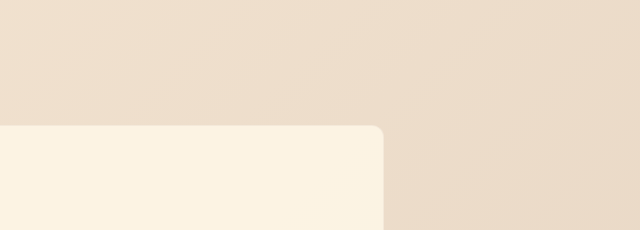
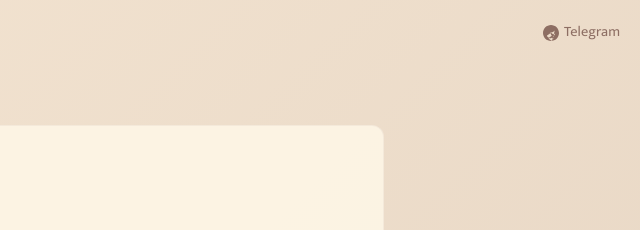
Before and after one commit to nirwaninomad/nirwaninomad, a plain HTML site: page poems/poem2.html in a window 1280 px wide. Shown: the top 230 px of the page, 640-1280 px from the left. Drawn offline with nearby package versions, Linux system fonts and the light colour scheme.

Commit message:
Update poem2.html

```diff
--- a/poems/poem2.html
+++ b/poems/poem2.html
@@ -81,6 +81,12 @@
     </style>
 </head>
 <body class="p-4">
+        <a href="https://t.me/nirvannomad" class="telegram-link" target="_blank">
+    <svg width="16" height="16" viewBox="0 0 24 24" fill="currentColor">
+        <path d="M12 0C5.373 0 0 5.373 0 12s5.373 12 12 12 12-5.373 12-12S18.627 0 12 0zm5.562 8.161c-.18.716-3.816 15.168-3.816 15.168s-.135.344-.458.344c-.188 0-.379-.096-.629-.308-1.033-.878-2.89-2.172-2.89-2.172s-1.195-.816-1.195-1.626c0-.405.296-.586.296-.586l8.711-5.946s.562-.387.562.024c0 .214-.114.482-.114.482L16.25 17.18s-.153.234-.43.234c-.276 0-.614-.258-.614-.258L12.471 15.3l-1.471-3.6s-.112-.29.252-.29c.364 0 .728.29.728.29l4.893 3.458c.064.064.128.129.128.193 0 .193-.256.386-.256.386l-1.899 1.423L15.34 20.8v.193c0 .064-.064.129-.128.129-.128 0-.32-.193-.32-.193l-2.24-1.873-1.344.966s-.372.273-.615.273c-.242 0-.499-.273-.499-.273s-2.905-2.213-3.791-2.89c-.473-.357-.473-.715-.473-.908 0-.193.18-.367.18-.367l7.63-5.217s.562-.387.562.024c0 .214-.115.482-.115.482z"/>
+    </svg>
+    Telegram
+</a>
     <div class="min-h-screen py-12 px-4 sm:px-6 lg:px-8">
         <nav class="max-w-3xl mx-auto mb-8">
             <a href="../index.html" class="nav-link">← Back to Home</a>
```
